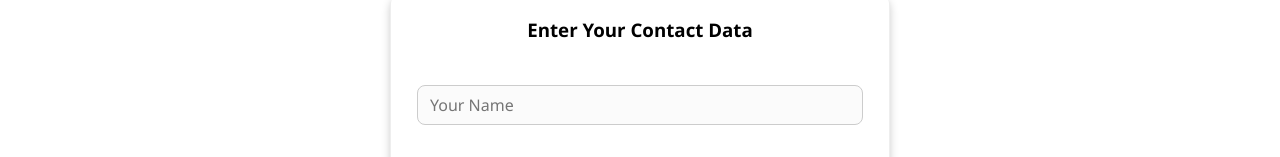
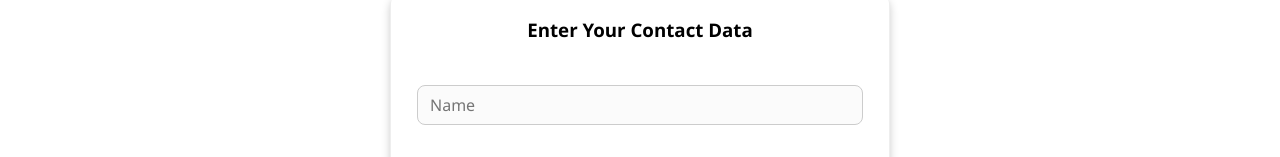
Before and after one commit to 3atharvkurdukar/udemy-react, a React (Create React App) app: page /checkout in a window 1280 px wide. Both pictures are taken after a click on the button "Continue". Shown: the part 643-800 px from the top of the page. Built offline with nearby package versions, Linux system fonts and the light colour scheme.

Commit message:
Dynamiccaly create Inputs based on JS config

```diff
--- a/src/components/UI/Input/Input.js
+++ b/src/components/UI/Input/Input.js
@@ -3,15 +3,42 @@ import classes from "./Input.module.css";
 
 const input = (props) => {
   let inputElement = null;
-  switch (props.inputtype) {
+  switch (props.elementType) {
     case "input":
-      inputElement = <input className={classes.InputElement} {...props} />;
+      inputElement = (
+        <input
+          className={classes.InputElement}
+          {...props.elementConfig}
+          value={props.value}
+        />
+      );
       break;
     case "textarea":
-      inputElement = <textarea className={classes.InputElement} {...props} />;
+      inputElement = (
+        <textarea
+          className={classes.InputElement}
+          {...props.elementConfig}
+          value={props.value}
+        />
+      );
+      break;
+    case "select":
+      inputElement = (
+        <select
+          className={classes.InputElement}
+          {...props.elementConfig}
+          value={props.value}
+        />
+      );
       break;
     default:
-      inputElement = <input className={classes.InputElement} {...props} />;
+      inputElement = (
+        <input
+          className={classes.InputElement}
+          {...props.elementConfig}
+          value={props.value}
+        />
+      );
   }
   return (
     <div className={classes.Input}>
--- a/src/components/UI/Input/Input.module.css
+++ b/src/components/UI/Input/Input.module.css
@@ -20,6 +20,6 @@
   border-radius: 8px;
 }
 .InputElement:focus {
-  border: 1px solid #87f;
   background-color: #fff;
+  box-shadow: 0 1px 4px #ccc;
 }
--- a/src/containers/Checkout/ContactData/ContactData.js
+++ b/src/containers/Checkout/ContactData/ContactData.js
@@ -8,11 +8,59 @@ import Input from "../../../components/UI/Input/Input";
 
 class ContactData extends Component {
   state = {
-    name: "",
-    email: "",
-    address: {
-      street: "",
-      postalCode: "",
+    orderForm: {
+      name: {
+        elementType: "input",
+        elementConfig: {
+          type: "text",
+          placeholder: "Name",
+        },
+        value: "",
+      },
+      email: {
+        elementType: "input",
+        elementConfig: {
+          type: "email",
+          placeholder: "E-mail",
+        },
+        value: "",
+      },
+      street: {
+        elementType: "input",
+        elementConfig: {
+          type: "text",
+          placeholder: "Street",
+        },
+        value: "",
+      },
+      zipCode: {
+        elementType: "input",
+        elementConfig: {
+          type: "number",
+          placeholder: "Zip Code",
+        },
+        value: "",
+      },
+      country: {
+        elementType: "input",
+        type: "text",
+        elementConfig: {
+          placeholder: "Country",
+        },
+        value: "",
+      },
+      deliveryMethod: {
+        elementType: "select",
+        type: "text",
+        elementConfig: {
+          options: [
+            { value: "Standard", displayName: "Standard" },
+            { value: "Express", displayName: "Express" },
+            { value: "Lightning", displayName: "Lightning" },
+          ],
+        },
+        value: "",
+      },
     },
     loading: false,
   };
@@ -26,10 +74,6 @@ class ContactData extends Component {
     const order = {
       ingredients: this.props.ingredients,
       price: this.props.price,
-      customer: {
-        name: this.state.name,
-        address: this.state.address,
-      },
       deliveryMethod: "Lightning",
     };
 
@@ -50,6 +94,13 @@ class ContactData extends Component {
   };
 
   render() {
+    const formElementsArray = [];
+    for (let key in this.state.orderForm) {
+      formElementsArray.push({
+        id: key,
+        config: this.state.orderForm[key],
+      });
+    }
     return (
       <div className={classes.ContactData}>
         <h3>Enter Your Contact Data</h3>
@@ -57,30 +108,14 @@ class ContactData extends Component {
           <Spinner />
         ) : (
           <form>
-            <Input
-              inputtype="input"
-              type="text"
-              name="name"
-              placeholder="Your Name"
-            />
-            <Input
-              inputtype="input"
-              type="email"
-              name="email"
-              placeholder="Your Email"
-            />
-            <Input
-              inputtype="input"
-              type="text"
-              name="street"
-              placeholder="Street"
-            />
-            <Input
-              inputtype="input"
-              type="number"
-              name="postalCode"
-              placeholder="Postal Code"
-            />
+            {formElementsArray.map((formElement) => (
+              <Input
+                key={formElement.id}
+                elementType={formElement.config.elementType}
+                elementConfig={formElement.config.elementConfig}
+                value={formElement.config.value}
+              />
+            ))}
             <Button buttonType="Success" clicked={this.orderHandler}>
               ORDER
             </Button>
```
